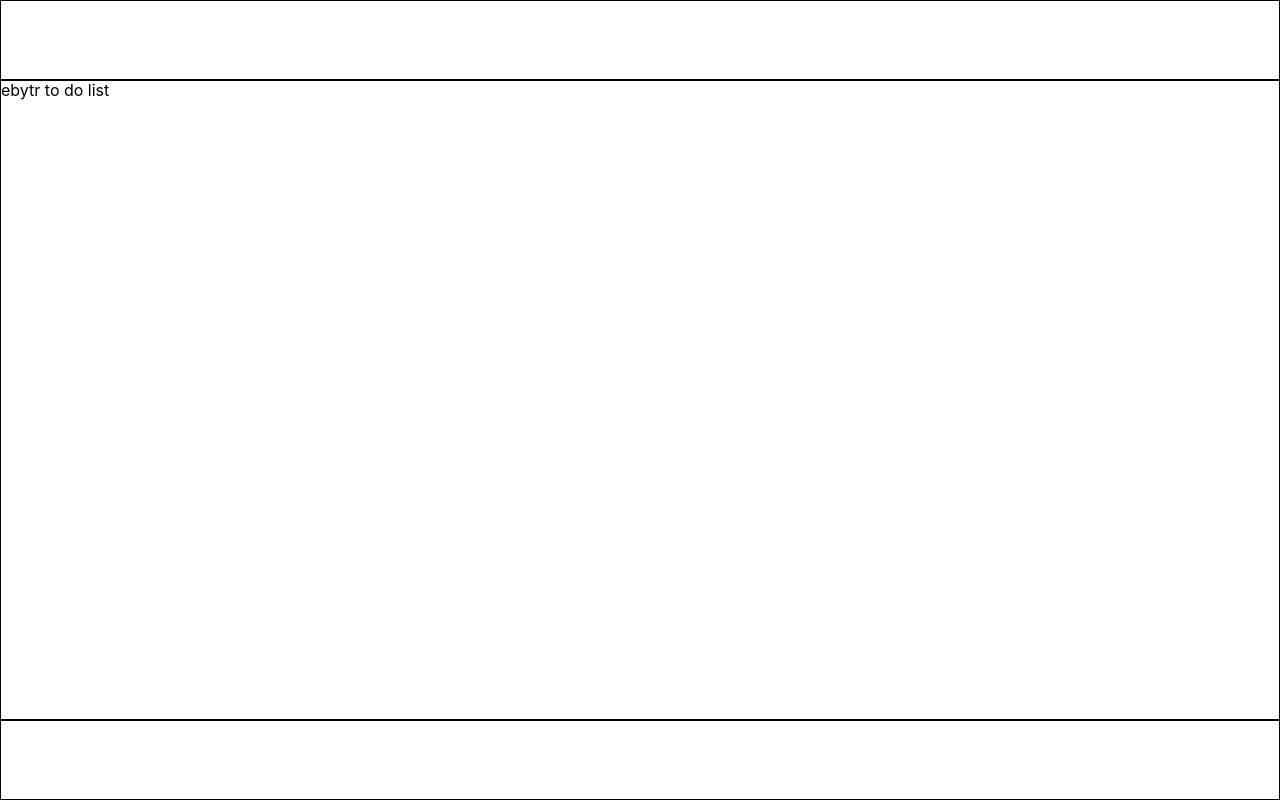
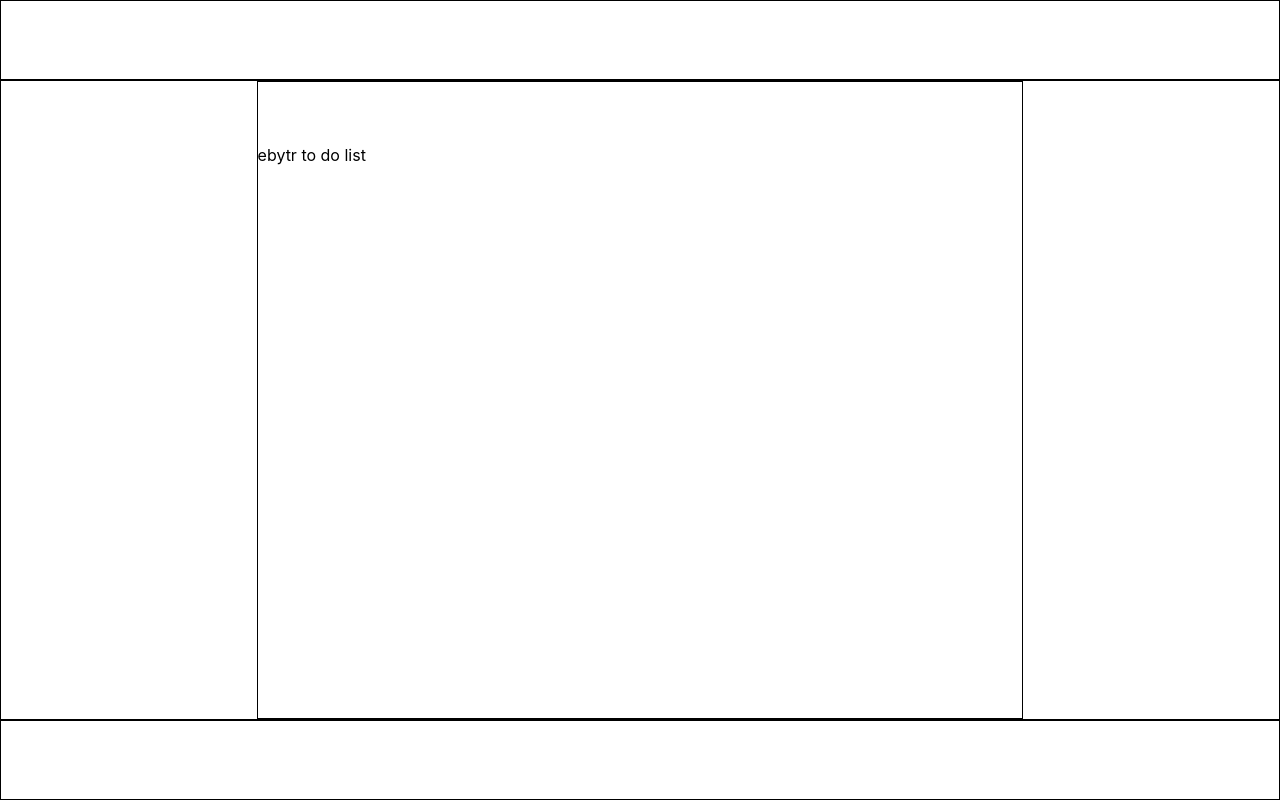
Before and after one commit to lucasmartins96/ebytr-to-do-list, a React (Create React App) app in the folder frontend/: page / in a window 1280 px wide. Built offline with nearby package versions, Linux system fonts and the light colour scheme.

Commit message:
refactor(App.css): ratorando o nome das classes
- alterando o nome da classe de task para task-container
- css da classe button-filters
- css da classe list-task

```diff
--- a/frontend/src/App.css
+++ b/frontend/src/App.css
@@ -24,13 +24,29 @@
   grid-template-rows: 1fr;
   gap: 0px 0px;
   grid-auto-flow: row;
-  grid-template-areas: '. tasks .';
+  grid-template-areas: '. tasks-container .';
   grid-area: main;
 }
 
-.tasks {
+.tasks-container {
   border: 1px solid black;
-  grid-area: tasks;
+  display: grid;
+  grid-template-columns: 1fr;
+  grid-template-rows: 0.2fr 1.8fr;
+  gap: 0px 0px;
+  grid-auto-flow: row;
+  grid-template-areas:
+    'button-filters'
+    'list-task';
+  grid-area: tasks-container;
+}
+
+.button-filters {
+  grid-area: button-filters;
+}
+
+.list-task {
+  grid-area: list-task;
 }
 
 .footer {
```
